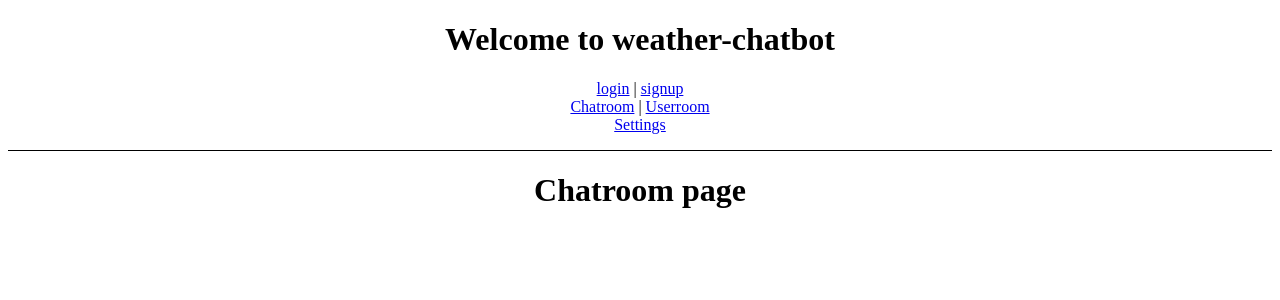
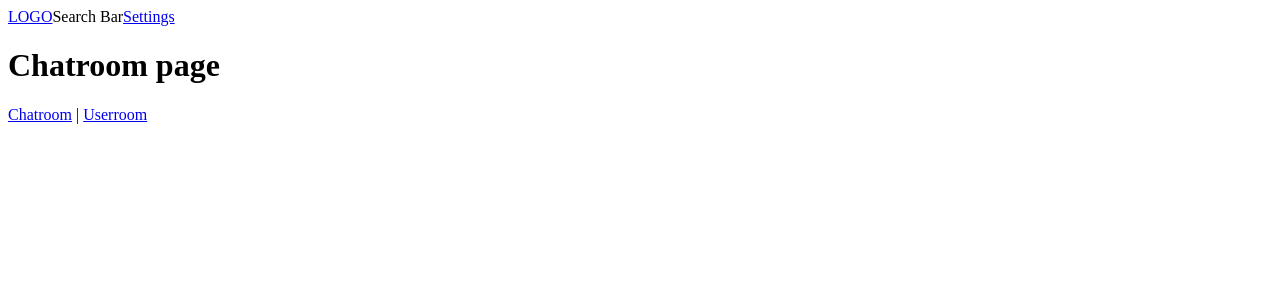
Before and after one commit to eric8979/sandbox-project, a React (Create React App) app in the folder client/: page /chatroom in a window 1280 px wide. Shown: the top 300 px of the page. Built offline with nearby package versions, Linux system fonts and the light colour scheme.

Commit message:
Add components, Build routing structure

```diff
--- a/client/package.json
+++ b/client/package.json
@@ -10,6 +10,7 @@
     "react-dom": "^18.1.0",
     "react-router-dom": "^6.3.0",
     "react-scripts": "5.0.1",
+    "sass": "^1.51.0",
     "web-vitals": "^2.1.4"
   },
   "scripts": {
--- a/client/src/App.css
+++ /dev/null
@@ -1,3 +0,0 @@
-.App {
-  text-align: center;
-}
--- a/client/src/App.js
+++ b/client/src/App.js
@@ -1,24 +1,31 @@
-import { Link, Outlet } from "react-router-dom";
-import "./App.css";
+// components
+import { Outlet, useLocation } from "react-router-dom";
+import Bottombar from "./components/Bottombar";
+import Topbar from "./components/Topbar";
 
 function App() {
+  let location = useLocation();
+
+  const renderByLocation = () => {
+    if (location.pathname != "/") {
+      return <Outlet />;
+    }
+    return (
+      <div>
+        <h1>Notification</h1>
+
+        <p>temporal use when first logged in</p>
+        <p>If user wants to use notifications after moving to another page</p>
+        <p>the notification will be in settings page</p>
+      </div>
+    );
+  };
+
   return (
-    <div className="App">
-      <h1>Welcome to weather-chatbot</h1>
-      <nav
-        style={{
-          borderBottom: "solid 1px",
-          paddingBottom: "1rem",
-        }}
-      >
-        <Link to="/login">login</Link> | <Link to="/signup">signup</Link>
-        <br />
-        <Link to="/chatroom">Chatroom</Link> |{" "}
-        <Link to="/userroom">Userroom</Link>
-        <br />
-        <Link to="/settings">Settings</Link>
-      </nav>
-      <Outlet />
+    <div>
+      <Topbar />
+      {renderByLocation()}
+      <Bottombar />
     </div>
   );
 }
--- /dev/null
+++ b/client/src/components/Bottombar.jsx
@@ -0,0 +1,16 @@
+import { NavLink } from "react-router-dom";
+// sytles
+import "../styles/bar.scss";
+
+function Bottombar() {
+  return (
+    <div className="bottombar">
+      <nav>
+        <NavLink to="/chatroom">Chatroom</NavLink> |{" "}
+        <NavLink to="/userroom">Userroom</NavLink>
+      </nav>
+    </div>
+  );
+}
+
+export default Bottombar;
--- /dev/null
+++ b/client/src/components/Topbar.jsx
@@ -0,0 +1,15 @@
+import { Link } from "react-router-dom";
+// styles
+import "../styles/bar.scss";
+
+function Topbar() {
+  return (
+    <div className="topbar">
+      <Link to="/chatroom">LOGO</Link>
+      <div>Search Bar</div>
+      <Link to="/settings">Settings</Link>
+    </div>
+  );
+}
+
+export default Topbar;
--- a/client/src/index.js
+++ b/client/src/index.js
@@ -1,6 +1,6 @@
 import React from "react";
 import ReactDOM from "react-dom/client";
-import { BrowserRouter, Routes, Route } from "react-router-dom";
+import { BrowserRouter, Routes, Route, Navigate } from "react-router-dom";
 import reportWebVitals from "./reportWebVitals";
 import App from "./App";
 // routes
--- a/client/src/routes/chatroom.jsx
+++ b/client/src/routes/chatroom.jsx
@@ -1,6 +1,9 @@
+// styles
+import "../styles/chatroom.scss";
+
 function Chatroom() {
   return (
-    <div>
+    <div className="chatroom">
       <h1>Chatroom page</h1>
     </div>
   );
--- a/client/src/routes/settings.jsx
+++ b/client/src/routes/settings.jsx
@@ -2,6 +2,11 @@ function Settings() {
   return (
     <div>
       <h1>Settings page</h1>
+      <div>username</div>
+      <div>email</div>
+      <div>birthday</div>
+      <br />
+      <button>notification</button>
     </div>
   );
 }
--- /dev/null
+++ b/client/src/styles/bar.scss
@@ -0,0 +1,5 @@
+.topbar,
+.bottombar {
+  display: flex;
+  flex-direction: row;
+}
--- /dev/null
+++ b/client/src/styles/chatroom.scss
@@ -0,0 +1,6 @@
+.chatroom {
+  margin: 0;
+  padding: 0;
+  display: flex;
+  flex-direction: column;
+}
```
Also changed, not shown: 1 other file (tests, documents, lock files or other folders).
